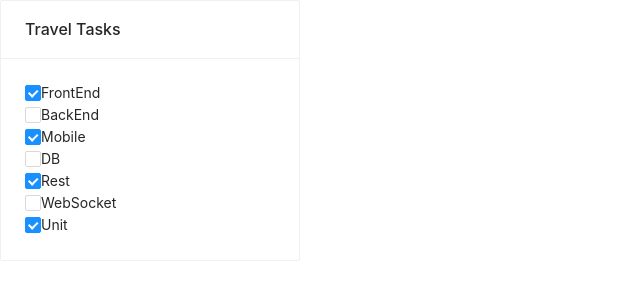
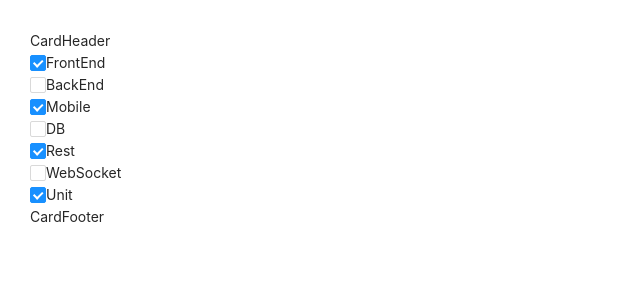
Before and after one commit to sshaporov/mytasks-frontend, a React (Create React App) app: page / in a window 1280 px wide. Shown: the top 300 px of the page, without its empty margins (0-640 px from the left). Built offline with nearby package versions, Linux system fonts and the light colour scheme.

Commit message:
add footer and header for card

```diff
--- a/src/App.css
+++ b/src/App.css
@@ -1,38 +1,3 @@
-.App {
-  text-align: center;
+.app-body {
+  margin: 30px;
 }
-
-.App-logo {
-  height: 40vmin;
-  pointer-events: none;
-}
-
-@media (prefers-reduced-motion: no-preference) {
-  .App-logo {
-    animation: App-logo-spin infinite 20s linear;
-  }
-}
-
-.App-header {
-  background-color: #282c34;
-  min-height: 100vh;
-  display: flex;
-  flex-direction: column;
-  align-items: center;
-  justify-content: center;
-  font-size: calc(10px + 2vmin);
-  color: white;
-}
-
-.App-link {
-  color: #61dafb;
-}
-
-@keyframes App-logo-spin {
-  from {
-    transform: rotate(0deg);
-  }
-  to {
-    transform: rotate(360deg);
-  }
-}
--- a/src/App.tsx
+++ b/src/App.tsx
@@ -39,12 +39,16 @@ const App = () => {
     }
   }
 
-  return <CardTasks
-           tasks={tasks}
-           cardName={'Travel Tasks'}
-           changeTaskTitle={changeTaskTitle}
-           markTask={markTask}
-         />
+  return (
+    <div className='app-body'>
+      <CardTasks
+        tasks={tasks}
+        cardName={'Travel Tasks'}
+        changeTaskTitle={changeTaskTitle}
+        markTask={markTask}
+      />
+    </div>
+  )
 }
 
 export default App;
--- a/src/components/cardTasks/CardTasks.tsx
+++ b/src/components/cardTasks/CardTasks.tsx
@@ -1,8 +1,9 @@
 import React from 'react'
-import {Card} from 'antd'
 import {TaskType} from '../../App'
-import {Task} from '../task/Task'
-import {DEV_VERSION} from '../../config';
+import {Task} from './task/Task'
+import {DEV_VERSION} from '../../config'
+import {CardHeader} from './cardHeader/CardHeader'
+import {CardFooter} from './cardFooter/CardFooter'
 
 export type CardTasksPropsType = {
   cardName: string
@@ -22,17 +23,17 @@ export const CardTasks: React.FC<CardTasksPropsType> = React.memo((
 
   return (
     <div>
-      <Card title={cardName} bordered={true} style={{width: 300}}>
+      <CardHeader/>
 
-        {tasks.map(t => <Task
-                          key={t.id}
-                          task={t}
-                          changeTaskTitle={changeTaskTitle}
-                          markTask={markTask}
-                        />
-        )}
+      {tasks.map(t =>
+        <Task
+          key={t.id}
+          task={t}
+          changeTaskTitle={changeTaskTitle}
+          markTask={markTask}
+        />)}
 
-      </Card>
+      <CardFooter/>
     </div>
   )
 })
--- /dev/null
+++ b/src/components/cardTasks/cardFooter/CardFooter.tsx
@@ -0,0 +1,9 @@
+import {DEV_VERSION} from '../../../config'
+
+export const CardFooter = () => {
+  DEV_VERSION && console.log('CardFooter')
+
+  return (
+   <div>CardFooter</div>
+  )
+}
--- /dev/null
+++ b/src/components/cardTasks/cardHeader/CardHeader.tsx
@@ -0,0 +1,9 @@
+import {DEV_VERSION} from '../../../config'
+
+export const CardHeader = () => {
+  DEV_VERSION && console.log('CardFooter')
+
+  return (
+   <div>CardHeader</div>
+  )
+}
--- a/src/components/task/Task.tsx
+++ b/src/components/cardTasks/task/Task.tsx
@@ -1,8 +1,8 @@
 import { Checkbox } from 'antd'
 import React from 'react'
-import {TaskType} from '../../App'
-import {DEV_VERSION} from '../../config'
-import {EditableSpan} from '../editableSpan/EditableSpan'
+import {TaskType} from '../../../App'
+import {DEV_VERSION} from '../../../config'
+import {EditableSpan} from '../../editableSpan/EditableSpan'
 
 export type TaskPropsType = {
   task: TaskType
--- a/src/components/editableSpan/EditableSpan.tsx
+++ b/src/components/editableSpan/EditableSpan.tsx
@@ -1,3 +1,4 @@
+import { Input } from 'antd'
 import React, {ChangeEvent, useState} from 'react'
 
 type EditableSpanPropsType = {
--- /dev/null
+++ b/src/css/badge.css
@@ -0,0 +1,6 @@
+.head-example {
+    height: 30px;
+    display: inline-block;
+    vertical-align: middle;
+    font-size: 20px;
+}
```
